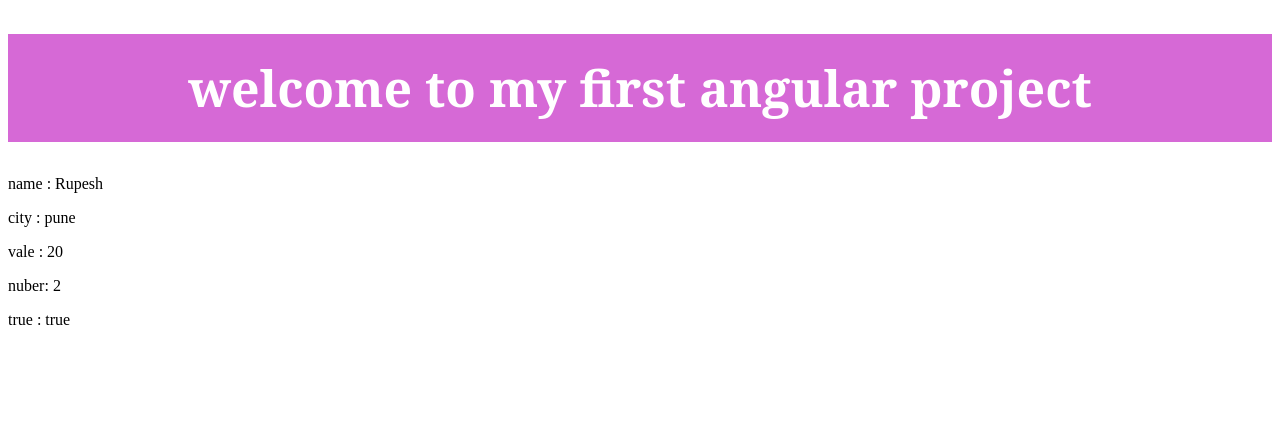
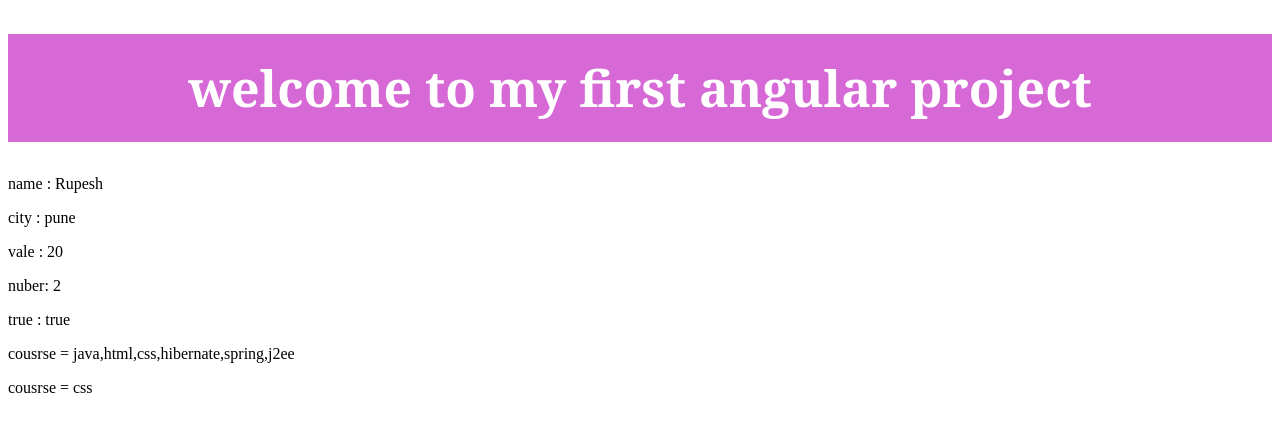
Before and after one commit to rupesh3201/Studying_Angular, an Angular app: page / in a window 1280 px wide. Shown: the top 432 px of the page. Built offline with nearby package versions, Linux system fonts and the light colour scheme.

Commit message:
interpollation of array

```diff
--- a/src/app/app.component.html
+++ b/src/app/app.component.html
@@ -6,3 +6,6 @@
 <p>vale : {{val}}</p>
 <p>nuber: {{num}}</p>
 <p>true : {{bool}}</p>
+<p>cousrse = {{  courses }}</p>
+<p>cousrse = {{  courses[2] }}</p>
+<!-- interpollation {{}} -->
--- a/src/app/app.component.ts
+++ b/src/app/app.component.ts
@@ -18,5 +18,6 @@
   val :any = 20
   any = 10
   bool = true
+  courses = ["java","html" ,"css" , "hibernate", "spring","j2ee"]
 
 }
```
